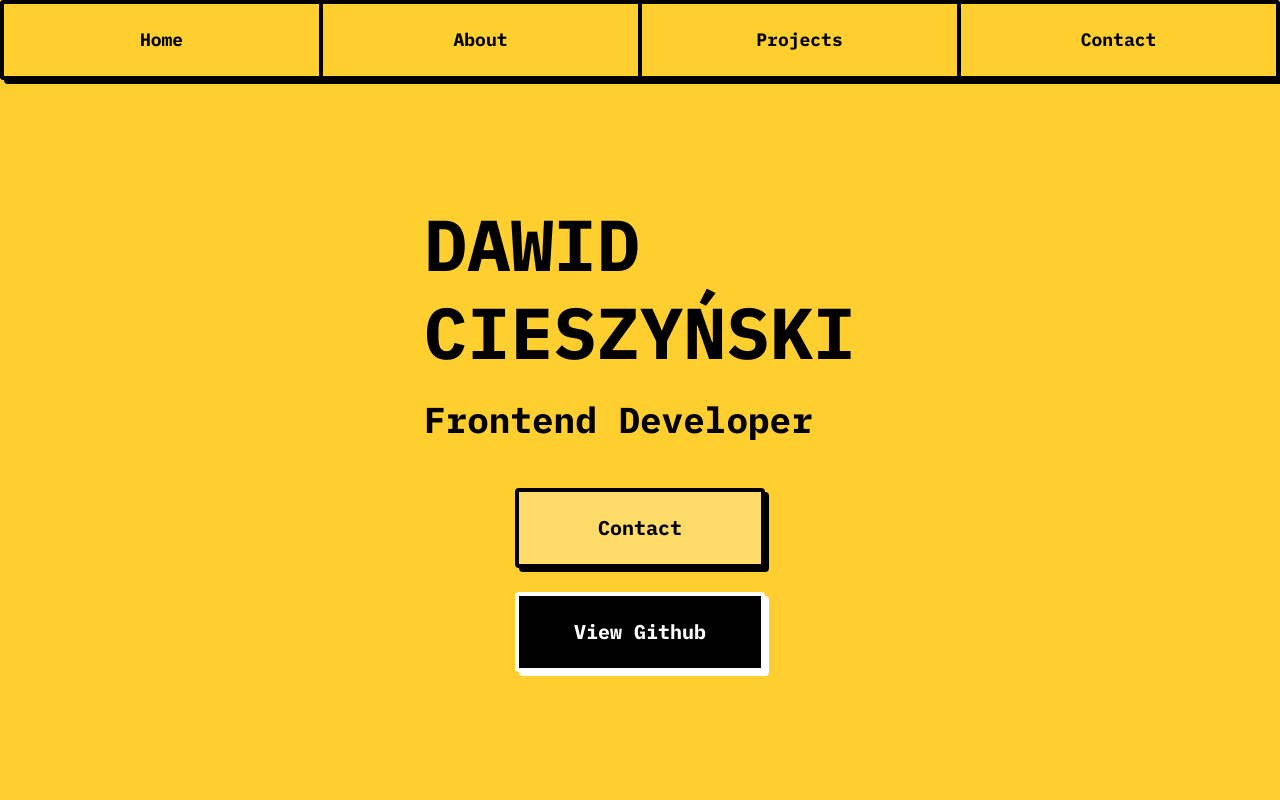
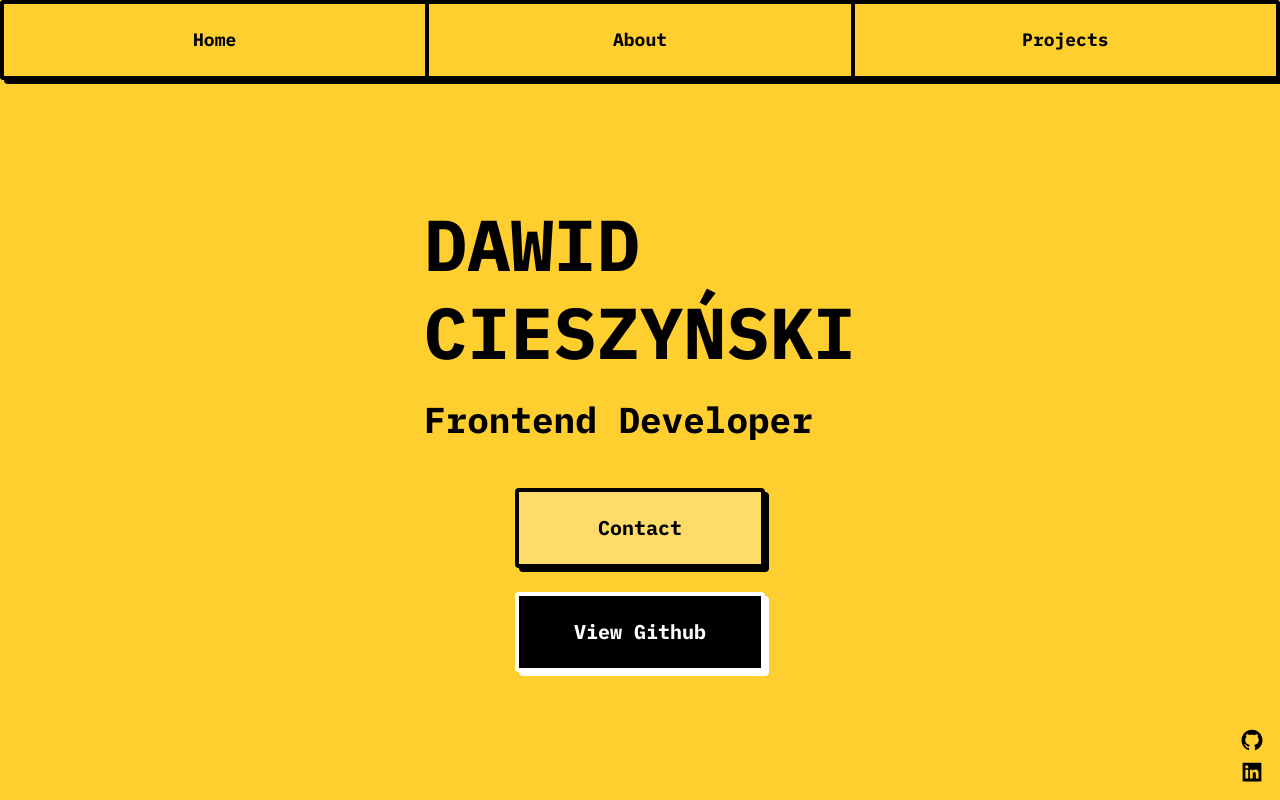
Before and after one commit to dCieszynski/personal-website, a React (Vite) app: page / in a window 1280 px wide. Built offline with nearby package versions, Linux system fonts and the light colour scheme; what sanity would draw is missing.

Commit message:
Update layout

```diff
--- a/src/App.tsx
+++ b/src/App.tsx
@@ -4,7 +4,6 @@ import Home from "./pages/Home";
 import Layout from "./components/Layout";
 import About from "./pages/About";
 import Projects from "./pages/Projects";
-import Contact from "./pages/Contact";
 import Admin from "./pages/Admin";
 
 function App() {
@@ -14,7 +13,6 @@ function App() {
         <Route path="" element={<Home />} />
         <Route path="about" element={<About />} />
         <Route path="projects" element={<Projects />} />
-        <Route path="contact" element={<Contact />} />
       </Route>
       <Route path="admin/*" element={<Admin />} />
     </Routes>
--- a/src/components/CopySpan.tsx
+++ b/src/components/CopySpan.tsx
@@ -1,6 +1,5 @@
 /* eslint-disable jsx-a11y/click-events-have-key-events, jsx-a11y/no-static-element-interactions */
 import React from "react";
-import { MdOutlineDone } from "react-icons/md";
 import useCopyToClipboard from "../hooks/useCopyToClipboard";
 
 type Props = {
@@ -8,12 +7,11 @@ type Props = {
 };
 
 function CopySpan({ content }: Props) {
-  const { copiedText, copy } = useCopyToClipboard();
+  const { copy } = useCopyToClipboard();
 
   return (
-    <span className="font-bold cursor-pointer hover:border-b-2 hover:border-black hover:pb-[1px]" onClick={() => copy(content)}>
+    <span className="text-sm font-bold cursor-pointer hover:border-b-2 hover:border-black hover:pb-[1px]" onClick={() => copy(content)}>
       {content}
-      {copiedText && <MdOutlineDone title="Success" className="text-green-500 inline-block ml-2 border-none" />}
     </span>
   );
 }
--- a/src/components/Layout.tsx
+++ b/src/components/Layout.tsx
@@ -6,7 +6,6 @@ const links = [
   { to: "/", title: "Home" },
   { to: "about", title: "About" },
   { to: "projects", title: "Projects" },
-  { to: "contact", title: "Contact" },
 ];
 
 function Layout() {
--- a/src/pages/Contact.tsx
+++ /dev/null
@@ -1,22 +0,0 @@
-import React from "react";
-import PageHeader from "../components/PageHeader";
-import CopySpan from "../components/CopySpan";
-
-function Contact() {
-  return (
-    <main className="self-start w-full flex flex-col items-center gap-12">
-      <div className="flex flex-col w-full pt-8">
-        <div className="w-full">
-          <PageHeader content="Contact" />
-        </div>
-        <div className="flex flex-col md:flex-row md:flex-wrap md:max-w-[1280px] gap-8 pt-16 animate-apear">
-          <p className="font-imb md:text-xl">
-            Feel free to contact me via: <CopySpan content="dcieszynski99@gmail.com" />
-          </p>
-        </div>
-      </div>
-    </main>
-  );
-}
-
-export default Contact;
--- a/src/pages/Home.tsx
+++ b/src/pages/Home.tsx
@@ -1,8 +1,28 @@
-import React from "react";
-import { Link } from "react-router-dom";
+import React, { useCallback, useEffect, useState } from "react";
+import { AiFillGithub, AiFillLinkedin } from "react-icons/ai";
 import Button from "../components/Button";
+import CopySpan from "../components/CopySpan";
 
 function Home() {
+  const [isContactOpen, setIsContactOpen] = useState(false);
+  const [openContent, setOpenContent] = useState<string>("Contact");
+
+  const handleContactClick = () => {
+    setIsContactOpen(!isContactOpen);
+  };
+
+  const handleOpenContent = useCallback(() => {
+    if (!isContactOpen) return;
+    setOpenContent("Copied!");
+    setTimeout(() => {
+      setOpenContent("Contact");
+    }, 2000);
+  }, [isContactOpen]);
+
+  useEffect(() => {
+    handleOpenContent();
+  }, [handleOpenContent]);
+
   return (
     <main className="flex flex-col items-center gap-12">
       <div className="pt-8 flex flex-col">
@@ -17,8 +37,16 @@ function Home() {
         </h2>
       </div>
       <div className="flex flex-col gap-6 animate-move-from-left">
-        <Button content={<Link to="contact">Contact</Link>} />
+        <Button content={isContactOpen ? <CopySpan content="dcieszynski99@gmail.com" /> : <span>{openContent}</span>} onClick={handleContactClick} />
         <Button content={<a href="https://github.com/dCieszynski">View Github</a>} color="black" />
+      </div>
+      <div className="absolute bottom-4 right-4 text-2xl flex flex-col gap-2">
+        <a href="https://github.com/dCieszynski">
+          <AiFillGithub />
+        </a>
+        <a href="linkedin.com">
+          <AiFillLinkedin />
+        </a>
       </div>
     </main>
   );
```
Also changed, not shown: 1 other file (tests, documents, lock files or other folders).
